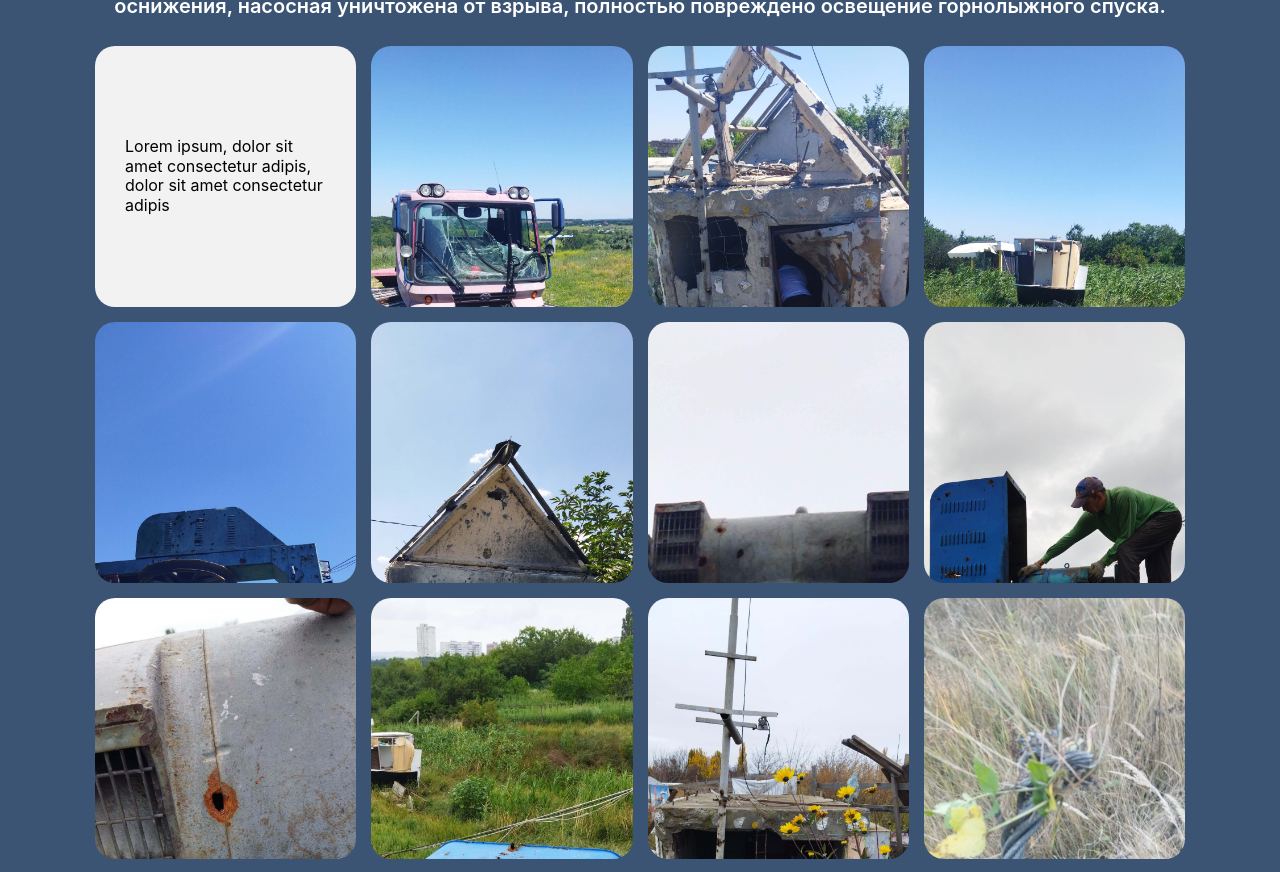
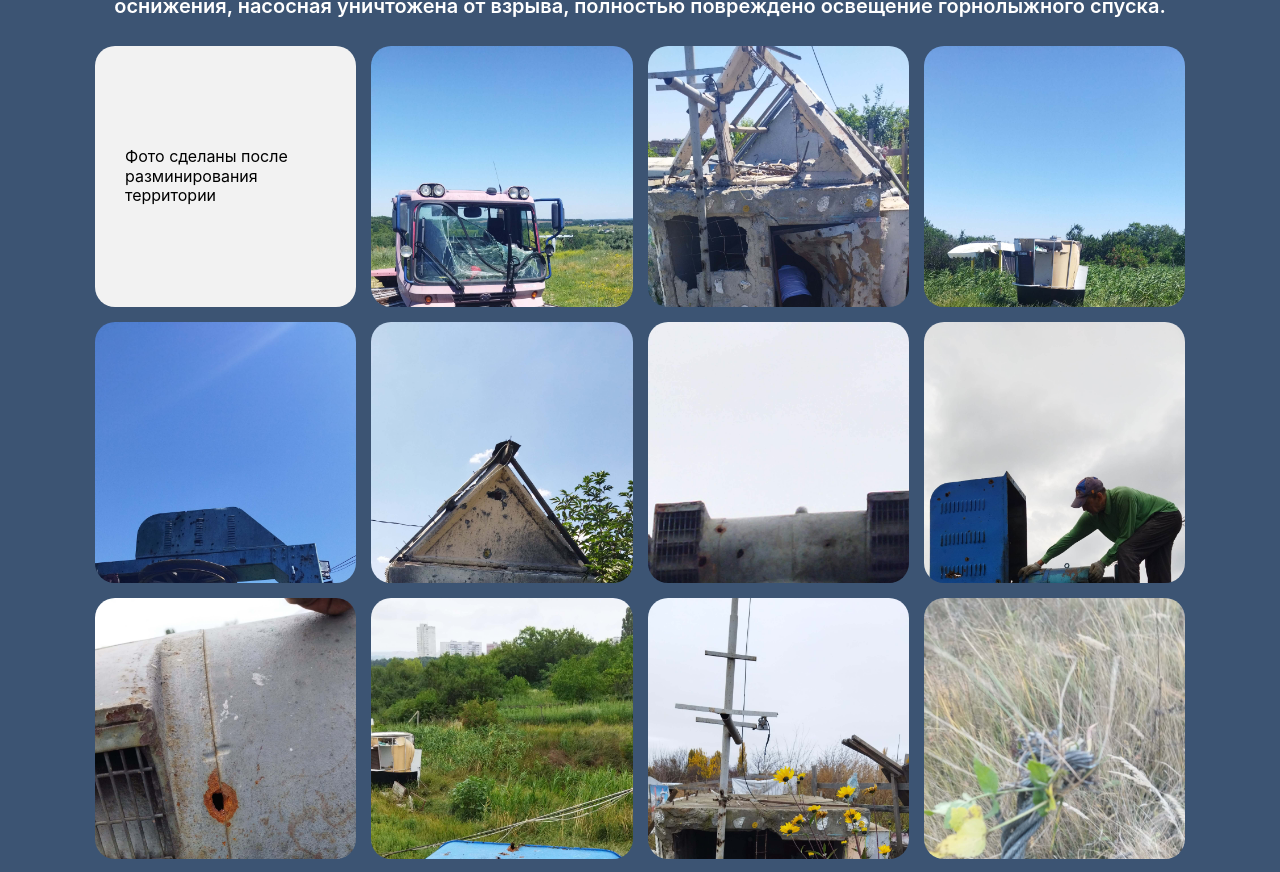
Before and after one commit to Mike-jsDev/volunteer-project, a React (Create React App) app: page / in a window 1280 px wide. Shown: the part 3855-4727 px from the top of the page. Built offline with nearby package versions, Linux system fonts and the light colour scheme.

Commit message:
added text

```diff
--- a/src/components/Life.jsx
+++ b/src/components/Life.jsx
@@ -58,10 +58,7 @@ export const Life = ({ id }) => {
           </Title>
           <div className="photo-grid">
             <div className="photo-grid-tile tile-description">
-              <p>
-                Lorem ipsum, dolor sit amet consectetur adipis, dolor sit amet
-                consectetur adipis
-              </p>
+              <p>Фото сделаны после разминирования территории</p>
             </div>
             <Image.PreviewGroup>
               {photoGridAfterImg.map((item, index) => (
```
